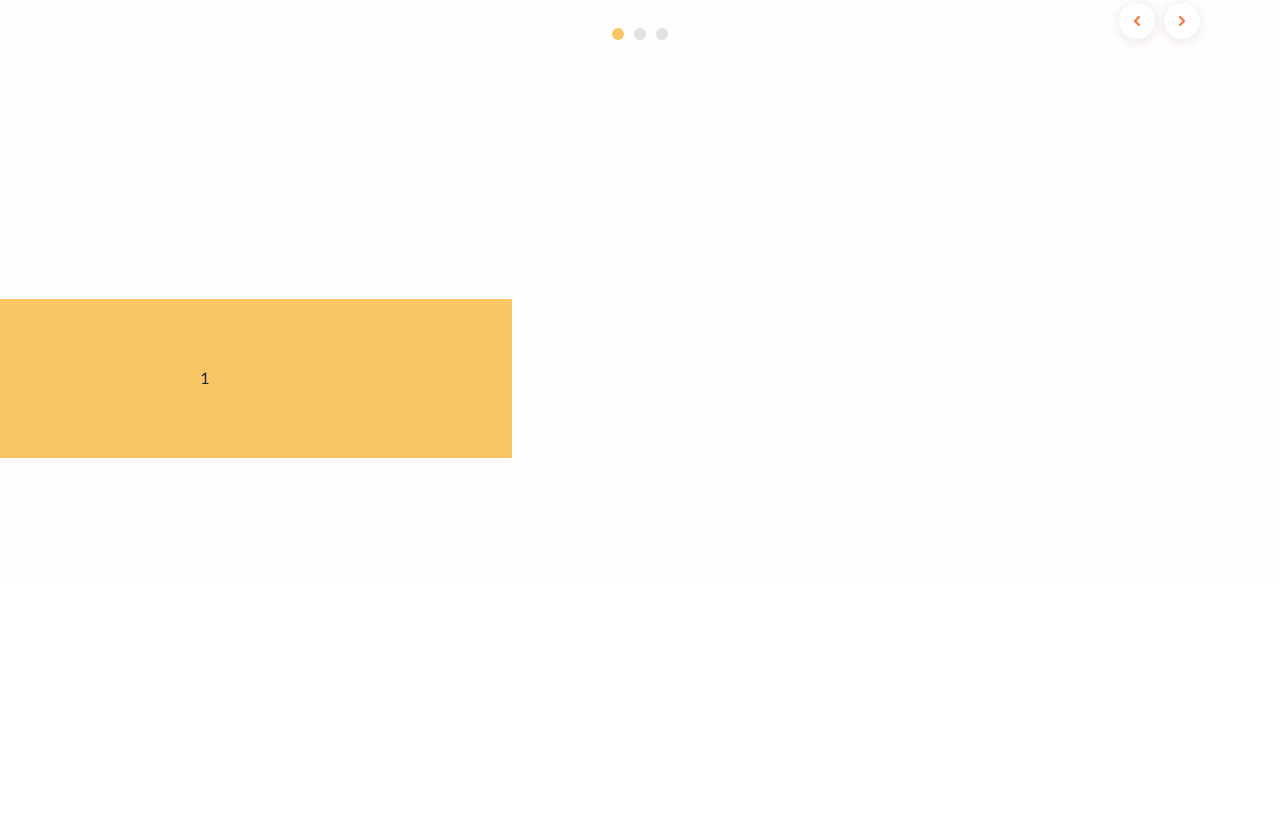
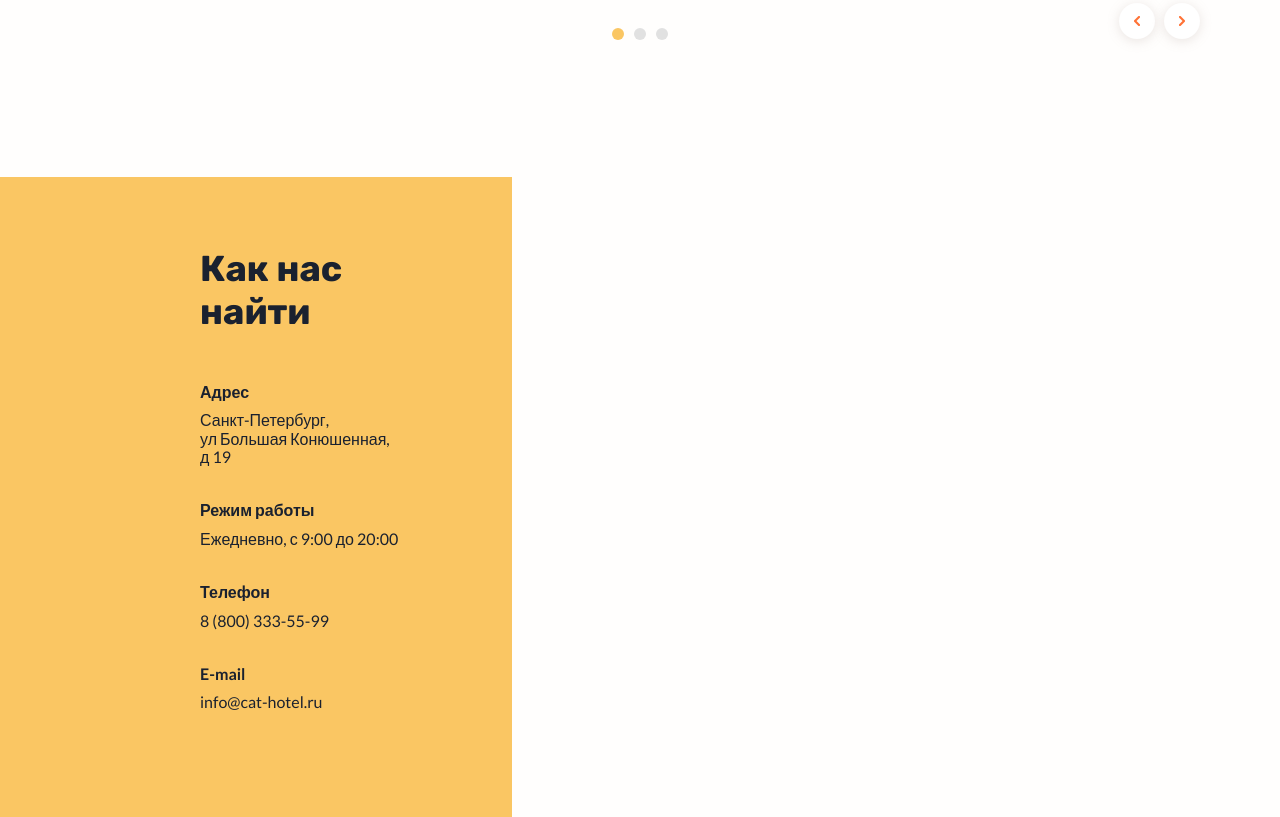
Before and after one commit to VRez-web/-hotel-for-cats, a website: page app/index.html in a window 1280 px wide. Shown: the part 2909-3726 px from the top of the page. Before the commit the page ends 3489 px from the top, so only its background shows below. Drawn offline with nearby package versions, Linux system fonts and the light colour scheme; a web font is replaced by a local one.

Commit message:
progress

```diff
--- a/app/index.html
+++ b/app/index.html
@@ -236,10 +236,62 @@
       <section class="contacts">
         <div class="contacts__inner">
           <div class="contacts__content">
-            1
+            <h2 class="section__title">Как нас найти</h2>
+            <div class="contacts__address">
+              <div class="contacts__address-item">
+                <h5 class="contacts__address-item-title">Адрес</h5>
+                <p>
+                  Санкт-Петербург,<br />
+                  ул Большая Конюшенная, д 19
+                </p>
+              </div>
+              <div class="contacts__address-item">
+                <h5 class="contacts__address-item-title">Режим работы</h5>
+                <p>
+                  Ежедневно, с 9:00 до 20:00
+                </p>
+              </div>
+              <div class="contacts__address-item">
+                <h5 class="contacts__address-item-title">Телефон</h5>
+                <a href="tel:8(800)333-55-99">
+                  8 (800) 333-55-99
+                </a>
+              </div>
+              <div class="contacts__address-item">
+                <h5 class="contacts__address-item-title">E-mail</h5>
+                <a href="mailto:info@cat-hotel.ru">
+                  info@cat-hotel.ru
+                </a>
+              </div>
+            </div>
           </div>
           <div class="map">
-          <a href="https://yandex.ru/maps/22/kaliningrad/?utm_medium=mapframe&utm_source=maps" style="color:#eee;font-size:12px;position:absolute;top:0px;">Калининград</a><a href="https://yandex.ru/maps/22/kaliningrad/?ll=30.323118%2C59.938635&utm_medium=mapframe&utm_source=maps&z=16.74" style="color:#eee;font-size:12px;position:absolute;top:14px;">Санкт‑Петербург — Яндекс.Карты</a><iframe src="https://yandex.ru/map-widget/v1/-/CCQpjEsclC" width="900" height="400" frameborder="1" allowfullscreen="true" style="position:relative;"></iframe>
+            <a
+              href="https://yandex.ru/maps/22/kaliningrad/?utm_medium=mapframe&utm_source=maps"
+              style="
+                color: #eee;
+                font-size: 12px;
+                position: absolute;
+                top: 0px;
+              "
+              >Калининград</a
+            ><a
+              href="https://yandex.ru/maps/22/kaliningrad/?ll=30.323118%2C59.938635&utm_medium=mapframe&utm_source=maps&z=16.74"
+              style="
+                color: #eee;
+                font-size: 12px;
+                position: absolute;
+                top: 14px;
+              "
+              >Санкт‑Петербург — Яндекс.Карты</a
+            ><iframe
+              src="https://yandex.ru/map-widget/v1/-/CCQpjEsclC"
+              width="900"
+              height="400"
+              frameborder="1"
+              allowfullscreen="true"
+              style="position: relative;"
+            ></iframe>
           </div>
         </div>
       </section>
--- a/app/scss/_global.scss
+++ b/app/scss/_global.scss
@@ -117,9 +117,22 @@ p {
   background-image: url(../img/arrow-left.png);
   background-repeat: no-repeat;
   background-position: center center;
+
+  &:hover{
+    background-image: url(../img/arrow-left.png);
+    background-repeat: no-repeat;
+    background-position: center center;
+
+  }
 }
 .slick-next {
   background-image: url(../img/arrow-right.png);
   background-repeat: no-repeat;
   background-position: center center;
+
+  &:hover{
+    background-image: url(../img/arrow-right.png);
+    background-repeat: no-repeat;
+    background-position: center center;
+  }
 }
--- a/app/scss/style.scss
+++ b/app/scss/style.scss
@@ -32,7 +32,7 @@
         width: 0%;
         height: 2px;
         background-color: #1a212f;
-        transition: all 0.3s linear;
+        transition: all .4s linear;
         margin-top: 2px;
       }
 
@@ -217,8 +217,6 @@
   }
 }
 .contacts {
-
-
   &__inner {
     display: flex;
     align-items: center;
@@ -227,14 +225,35 @@
     width: 40%;
     background-color: $color-yellow;
     padding: 70px 111px 70px 200px;
+
+    .section__title {
+      margin-bottom: 50px;
+      text-align: start;
+    }
   }
   .map {
-
-
-    iframe{
+    iframe {
       width: 60vw;
       border: none;
     }
   }
 
- }
+  &__address {
+    &-item {
+      margin-bottom: 35px;
+      &-title {
+        margin: 0 0 10px 0;
+        font-size: 16px;
+      }
+
+      a{
+        text-decoration: none;
+        color:$color-font;
+
+        &:hover{
+          text-decoration: underline;
+        }
+      }
+    }
+  }
+}
```
Also changed, not shown: app/css/style.min.css, dist/css/style.min.css, dist/img/bg-paw.png, dist/index.html.
